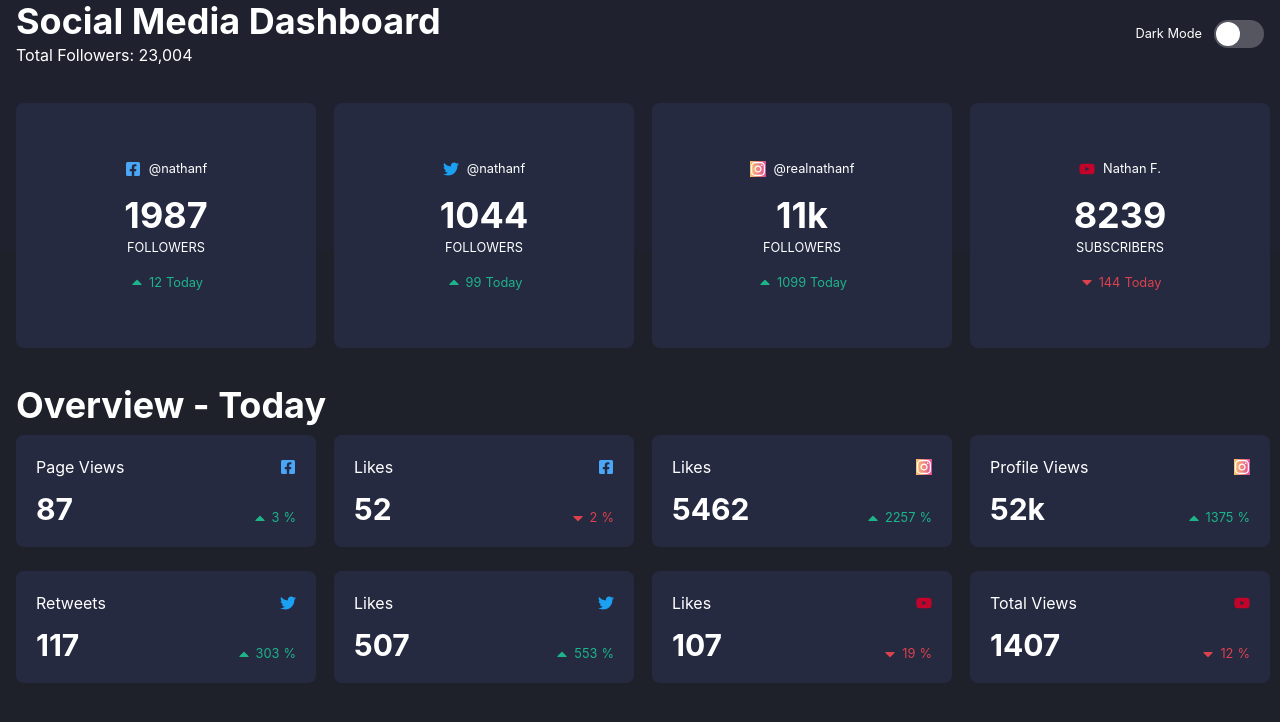
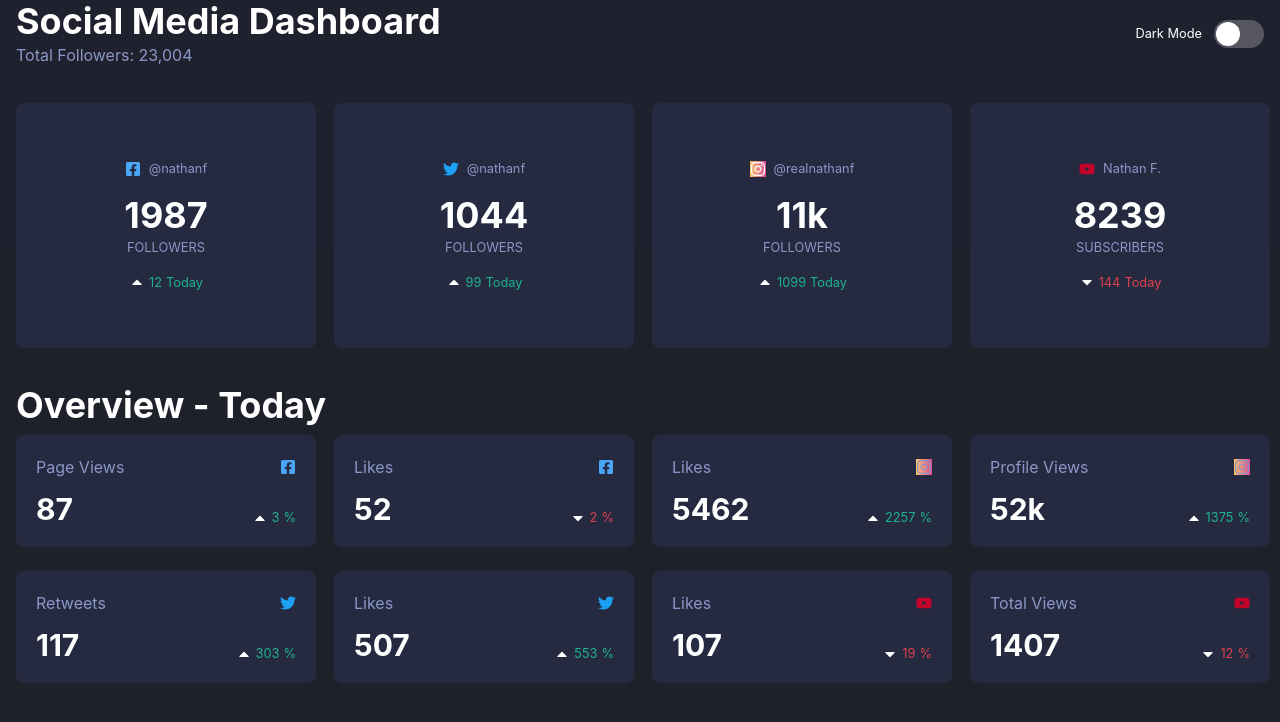
Before and after one commit to stephen-gift/social-media-dashboard, a Next.js app: page / in a window 1280 px wide. Shown: the top 722 px of the page. Built offline with nearby package versions, Linux system fonts and the light colour scheme.

Commit message:
fixed text colors

```diff
--- a/components/HeaderText/SMDColorModeToggle.tsx
+++ b/components/HeaderText/SMDColorModeToggle.tsx
@@ -1,13 +1,22 @@
-import { Box, Flex, Switch, Text, useColorMode } from "@chakra-ui/react";
+import {
+  Box,
+  Flex,
+  Switch,
+  Text,
+  useColorMode,
+  useColorModeValue,
+} from "@chakra-ui/react";
 import React from "react";
 
 const SMDColorModeToggle = () => {
-  const { toggleColorMode, colorMode } = useColorMode();
+  const { toggleColorMode } = useColorMode();
 
   return (
     <Flex justifyContent="center" alignItems="center" gap={3}>
-      <Text as="small">Dark Mode</Text>
-      <Switch id="colorMode" size="lg" onChange={toggleColorMode} />
+      <Text as="small" color={useColorModeValue("light.500", "dark.500")}>
+        Dark Mode
+      </Text>
+      <Switch size="lg" onChange={toggleColorMode} />
     </Flex>
   );
 };
--- a/components/HeaderText/SMDHeaderText.tsx
+++ b/components/HeaderText/SMDHeaderText.tsx
@@ -1,11 +1,13 @@
-import { Box, Flex, Heading, Text } from "@chakra-ui/react";
+import { Box, Flex, Heading, Text, useColorModeValue } from "@chakra-ui/react";
 import React from "react";
 
 const SMDHeaderText = () => {
   return (
     <Flex flexDir="column">
-      <Heading>Social Media Dashboard</Heading>
-      <Text>Total Followers: 23,004</Text>
+      <Heading color={useColorModeValue("light.500", "dark.500")}>
+        Social Media Dashboard
+      </Heading>
+      <Text color={useColorModeValue("light.400", "dark.400")}>Total Followers: 23,004</Text>
     </Flex>
   );
 };
--- a/components/Overview/SMDActionIcon.tsx
+++ b/components/Overview/SMDActionIcon.tsx
@@ -1,4 +1,4 @@
-import { Flex, Text, Icon } from "@chakra-ui/react";
+import { Flex, Text, useColorModeValue } from "@chakra-ui/react";
 import React from "react";
 import { data, OverviewProps } from "../../containers/Homepage/Overview";
 import {
@@ -24,6 +24,8 @@ const SMDActionIcon = ({
             justifyContent="space-between"
             alignItems="center"
             w="full"
+            color="light.400"
+            _dark={{ color: "dark.400" }}
           >
             <Text>{topAction}</Text>
             {facebook && <SMDFacebookIcon />}
--- a/components/Overview/SMDNumberPercentage.tsx
+++ b/components/Overview/SMDNumberPercentage.tsx
@@ -1,14 +1,21 @@
-import { Box, Flex, Heading, Icon, Text } from "@chakra-ui/react";
+import {
+  Box,
+  Flex,
+  Heading,
+  Icon,
+  Text,
+  useColorModeValue,
+} from "@chakra-ui/react";
 import React from "react";
 import { FaCaretDown, FaCaretUp } from "react-icons/fa";
 
 import { data, OverviewProps } from "../../containers/Homepage/Overview";
 
 export const UpIcon = () => {
-  return <FaCaretUp color="hsl(163, 72%, 41%)" />;
+  return <FaCaretUp color="success.100" />;
 };
 export const DownIcon = () => {
-  return <FaCaretDown color="hsl(356, 69%, 56%)" />;
+  return <FaCaretDown color="error.100" />;
 };
 
 const SMDNumberPercentage = ({ noAction, noPercent, red }: OverviewProps) => {
@@ -17,20 +24,16 @@ const SMDNumberPercentage = ({ noAction, noPercent, red }: OverviewProps) => {
       {data.map((d) => {
         return (
           <Flex key={d.id} justifyContent="space-between" alignItems="flex-end">
-            <Heading size="lg">{noAction}</Heading>
+            <Heading size="lg" color="light.500" _dark={{ color: "dark.500" }}>
+              {noAction}
+            </Heading>
 
             <Flex alignItems="center" gap={1}>
               <Icon as={red ? DownIcon : UpIcon} />
-              <Text
-                as="small"
-                color={red ? "hsl(356, 69%, 56%)" : "hsl(163, 72%, 41%)"}
-              >
+              <Text as="small" color={red ? "error.100" : "success.100"}>
                 {noPercent}
               </Text>
-              <Text
-                as="small"
-                color={red ? "hsl(356, 69%, 56%)" : "hsl(163, 72%, 41%)"}
-              >
+              <Text as="small" color={red ? "error.100" : "success.100"}>
                 %
               </Text>
             </Flex>
--- a/components/Summary/SMDFollowers.tsx
+++ b/components/Summary/SMDFollowers.tsx
@@ -1,4 +1,4 @@
-import { Box, Flex, Heading, Text } from "@chakra-ui/react";
+import { Box, Flex, Heading, Text, useColorModeValue } from "@chakra-ui/react";
 import React from "react";
 import { data, SummaryProps } from "../../containers/Homepage/Summary";
 
@@ -15,13 +15,27 @@ const SMDFollowers = ({
           <Box key={d.id}>
             {followers ? (
               <Flex flexDir="column" alignItems="center">
-                <Heading>{noFollowers}</Heading>
-                <Text as="small">FOLLOWERS</Text>
+                <Heading color={useColorModeValue("light.500", "dark.500")}>
+                  {noFollowers}
+                </Heading>
+                <Text
+                  as="small"
+                  color={useColorModeValue("light.400", "dark.400")}
+                >
+                  FOLLOWERS
+                </Text>
               </Flex>
             ) : (
               <Flex flexDir="column" alignItems="center">
-                <Heading>{noSubscribers}</Heading>
-                <Text as="small">SUBSCRIBERS</Text>
+                <Heading color={useColorModeValue("light.500", "dark.500")}>
+                  {noSubscribers}
+                </Heading>
+                <Text
+                  as="small"
+                  color={useColorModeValue("light.400", "dark.400")}
+                >
+                  SUBSCRIBERS
+                </Text>
               </Flex>
             )}
 
--- a/components/Summary/SMDFreqToday.tsx
+++ b/components/Summary/SMDFreqToday.tsx
@@ -7,16 +7,10 @@ const SMDFreqToday = ({ red, noToday }: SummaryProps) => {
     <>
       <Flex alignItems="center" gap={1}>
         <Icon as={red ? DownIcon : UpIcon} />
-        <Text
-          as="small"
-          color={red ? "hsl(356, 69%, 56%)" : "hsl(163, 72%, 41%)"}
-        >
+        <Text as="small" color={red ? "error.100" : "success.100"}>
           {noToday}
         </Text>
-        <Text
-          as="small"
-          color={red ? "hsl(356, 69%, 56%)" : "hsl(163, 72%, 41%)"}
-        >
+        <Text as="small" color={red ? "error.100" : "success.100"}>
           Today
         </Text>
       </Flex>
--- a/components/Summary/SMDIconUsername.tsx
+++ b/components/Summary/SMDIconUsername.tsx
@@ -1,4 +1,4 @@
-import { Box, Flex, Icon, Text } from "@chakra-ui/react";
+import { Box, Flex, Icon, Text, useColorModeValue } from "@chakra-ui/react";
 import React from "react";
 import { SummaryProps } from "../../containers/Homepage/Summary";
 import {
@@ -19,7 +19,9 @@ const SMDIconUsername = ({
       {facebook ? (
         <Flex alignItems="center" gap={2}>
           <SMDFacebookIcon />
-          <Text as="small">@nathanf</Text>
+          <Text as="small" color={useColorModeValue("light.400", "dark.400")}>
+            @nathanf
+          </Text>
         </Flex>
       ) : (
         ""
@@ -28,7 +30,7 @@ const SMDIconUsername = ({
       {twitter ? (
         <Flex alignItems="center" gap={2}>
           <SMDTwitterIcon />
-          <Text as="small">@nathanf</Text>
+          <Text as="small"color={useColorModeValue("light.400", "dark.400")}>@nathanf</Text>
         </Flex>
       ) : (
         ""
@@ -37,7 +39,7 @@ const SMDIconUsername = ({
       {instagram ? (
         <Flex alignItems="center" gap={2}>
           <SMDInstagramIcon />
-          <Text as="small">@realnathanf</Text>
+          <Text as="small"color={useColorModeValue("light.400", "dark.400")}>@realnathanf</Text>
         </Flex>
       ) : (
         ""
@@ -46,7 +48,7 @@ const SMDIconUsername = ({
       {youtube ? (
         <Flex alignItems="center" gap={2}>
           <SMDYoutubeIcon />
-          <Text as="small">Nathan F.</Text>
+          <Text as="small"color={useColorModeValue("light.400", "dark.400")}>Nathan F.</Text>
         </Flex>
       ) : (
         ""
--- a/utils/customIcon.tsx
+++ b/utils/customIcon.tsx
@@ -9,10 +9,10 @@ import {
 import { Icon, Text } from "@chakra-ui/react";
 
 export const UpIcon = () => {
-  return <FaCaretUp color="hsl(163, 72%, 41%)" />;
+  return <FaCaretUp color="success.100" />;
 };
 export const DownIcon = () => {
-  return <FaCaretDown color="hsl(356, 69%, 56%)" />;
+  return <FaCaretDown color="error.100" />;
 };
 
 export const SMDFacebookIcon = () => {
@@ -30,9 +30,5 @@ export const SMDInstagramIcon = () => {
   );
 };
 export const SMDYoutubeIcon = () => {
-
-
-
-
   return <Icon as={FaYoutube} color="youtube.100" />;
 };
```
